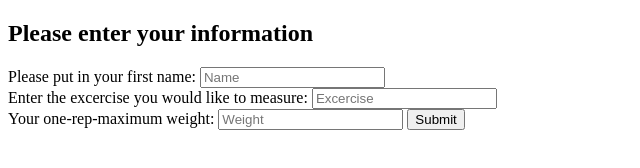
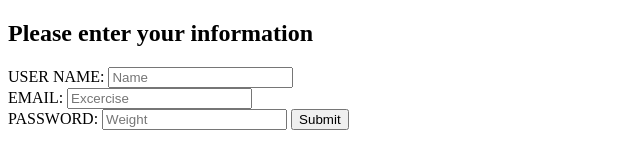
Before and after one commit to olsen-stettsen/fasterfit, a website: page home.html in a window 1280 px wide. Shown: the whole page, without its empty margins (0-640 px from the left). Drawn offline with Linux system fonts and the light colour scheme.

Commit message:
init attempt 2

```diff
--- a/home.html
+++ b/home.html
@@ -10,11 +10,11 @@
 <body>
   <h2>Please enter your information</h2>
   <form action="/update" method="post" enctype="application/json">
-      Please put in your first name:
+      USER NAME:
       <input type="text" name="name" id="name" placeholder="Name"><br>
-      Enter the excercise you would like to measure:
+      EMAIL:
       <input type="text" name="excercise" id="excercise" placeholder="Excercise"><br>
-      Your one-rep-maximum weight:
+      PASSWORD:
       <input type="number" name="weight" id="weight" placeholder="Weight">
       <button>Submit</button>
   </form>
```
